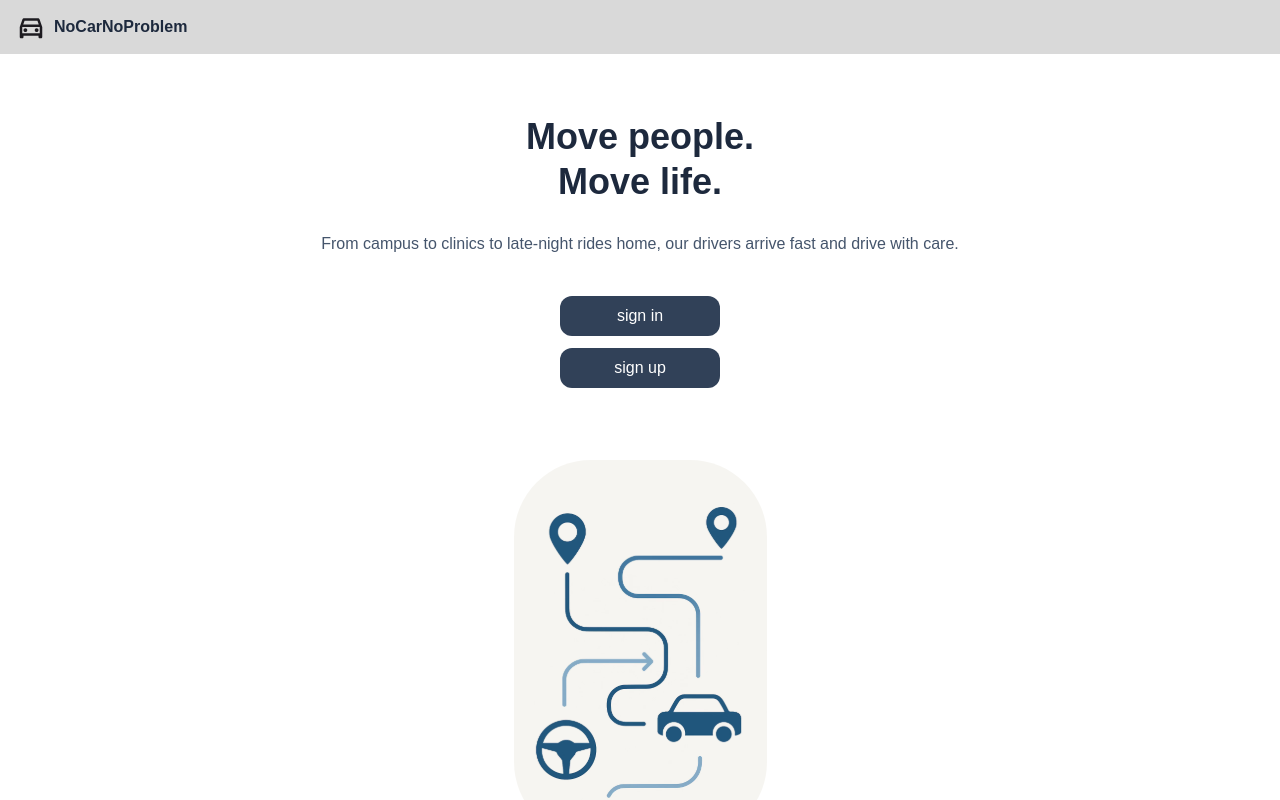
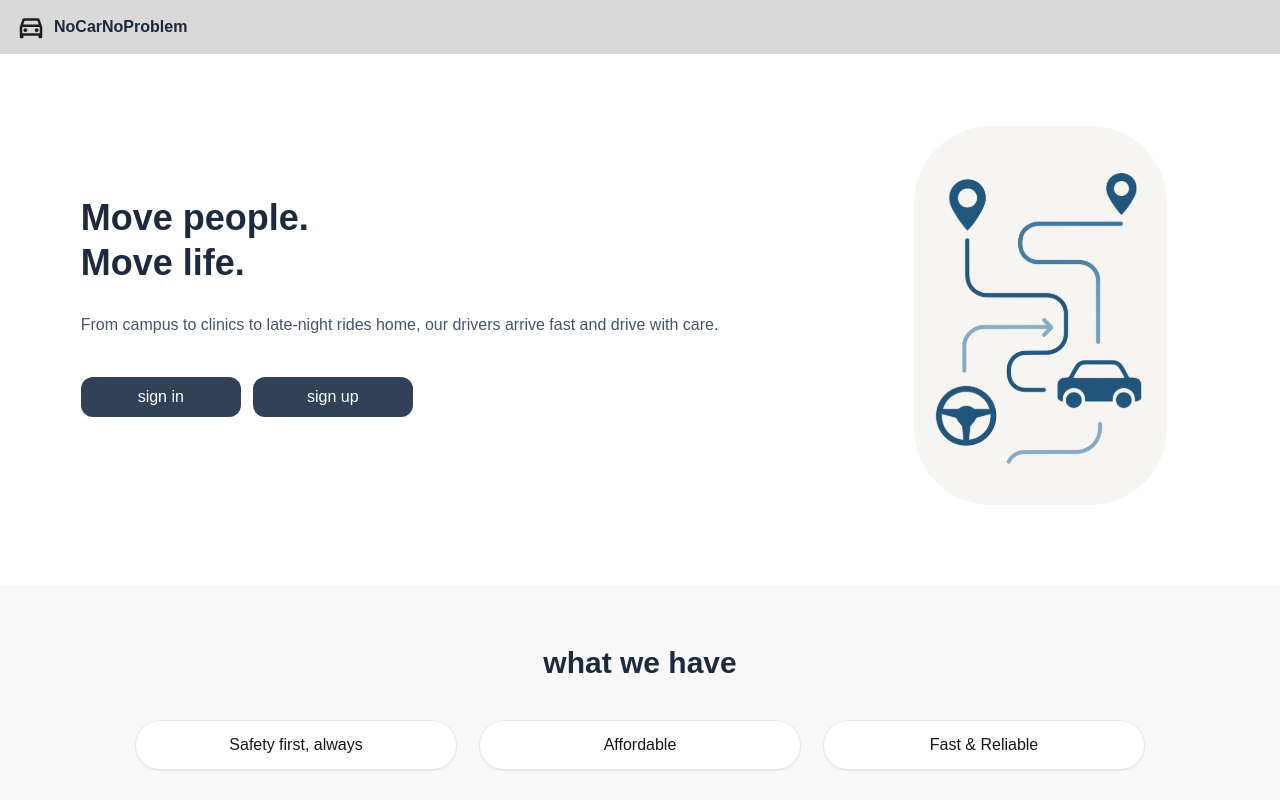
Before and after one commit to SE-Term-Project-NoCarNoProblem/frontend, a Next.js app: page / in a window 1280 px wide. Shown: the top 800 px of the page. Built offline with nearby package versions, Linux system fonts and the light colour scheme.

Commit message:
add responsive

```diff
--- a/app/components/Features.tsx
+++ b/app/components/Features.tsx
@@ -1,15 +1,15 @@
 import React from "react";
-function Features(){
-    const items= ["Safety first, always", "Affordable", "Fast & Reliable"];
+function Features() {
+    const items = ["Safety first, always", "Affordable", "Fast & Reliable"];
 
     return (
         <section className="mt-12 py-15 bg-[#f8f8f8]">
             <h2 className="mb-10 text-center text-3xl font-semibold text-slate-800">
                 what we have
             </h2>
-      <div className="space-y-4 flex flex-col justify-center items-center gap-6">
+            <div className="flex flex-col lg:flex-row justify-center items-center gap-6">
                 {items.map((t) => (
-          <div key={t} className="w-1/2 rounded-full bg-white px-6 py-3 text-center shadow-sm ring-1 ring-slate-200">
+                    <div key={t} className="w-1/2 min-w-[280px] lg:w-1/4 rounded-full bg-white px-6 py-3 text-center shadow-sm ring-1 ring-slate-200">
                         {t}
                     </div>
                 ))}
--- a/app/components/Hero.tsx
+++ b/app/components/Hero.tsx
@@ -1,15 +1,19 @@
 import React from "react";
 import Link from "next/link";
 import Image from "next/image";
-function Hero(){
+function Hero() {
     return (<section className="text-center">
-      <h1 className="text-4xl font-semibold leading-tight text-slate-800 mt-15">
-        Move people.<br/>Move life.
+        <div className="flex flex-col lg:flex-row lg:justify-around">
+
+
+            <div className="lg:w-1/2 lg:flex lg:flex-col lg:items-start lg:justify-center  mt-5">
+                <h1 className="text-4xl lg:text-left font-semibold leading-tight text-slate-800 ">
+                    Move people.<br />Move life.
                 </h1>
-      <p className="mt-7 px-20 text-slate-600">
+                <p className="mt-7 text-slate-600 px-10 lg:px-0 lg:text-left">
                     From campus to clinics to late-night rides home, our drivers arrive fast and drive with care.
                 </p>
-      <div className="mt-10 flex flex-col items-center gap-3">
+                <div className="mt-10 flex flex-col lg:flex-row items-center gap-3">
                     <Link href="/login" className="w-40 rounded-xl bg-slate-700 px-5 py-2 text-center text-white hover:bg-slate-800">
                         sign in
                     </Link>
@@ -17,6 +21,10 @@ function Hero(){
                         sign up
                     </Link>
                 </div>
+
+            </div>
+
+
             <div className="rounded-3xl p-8 mt-10 flex justify-center">
                 <Image
                     src="/temp_image.svg"
@@ -27,6 +35,7 @@ function Hero(){
 
                 />
             </div>
+        </div>
     </section>);
 }
 export default Hero;
--- a/app/components/NavBar.tsx
+++ b/app/components/NavBar.tsx
@@ -1,7 +1,7 @@
 import React from "react";
 import Image from "next/image";
 function NavBar(){
-    return (<header className="mb-8">
+    return (<header className="mb-8 lg:mb-0">
       <div className="flex items-center gap-2 bg-[#d9d9d9] px-4 py-3">
          <Image
                 aria-hidden
```
Lines whose indentation alone changed are shown as unchanged.
